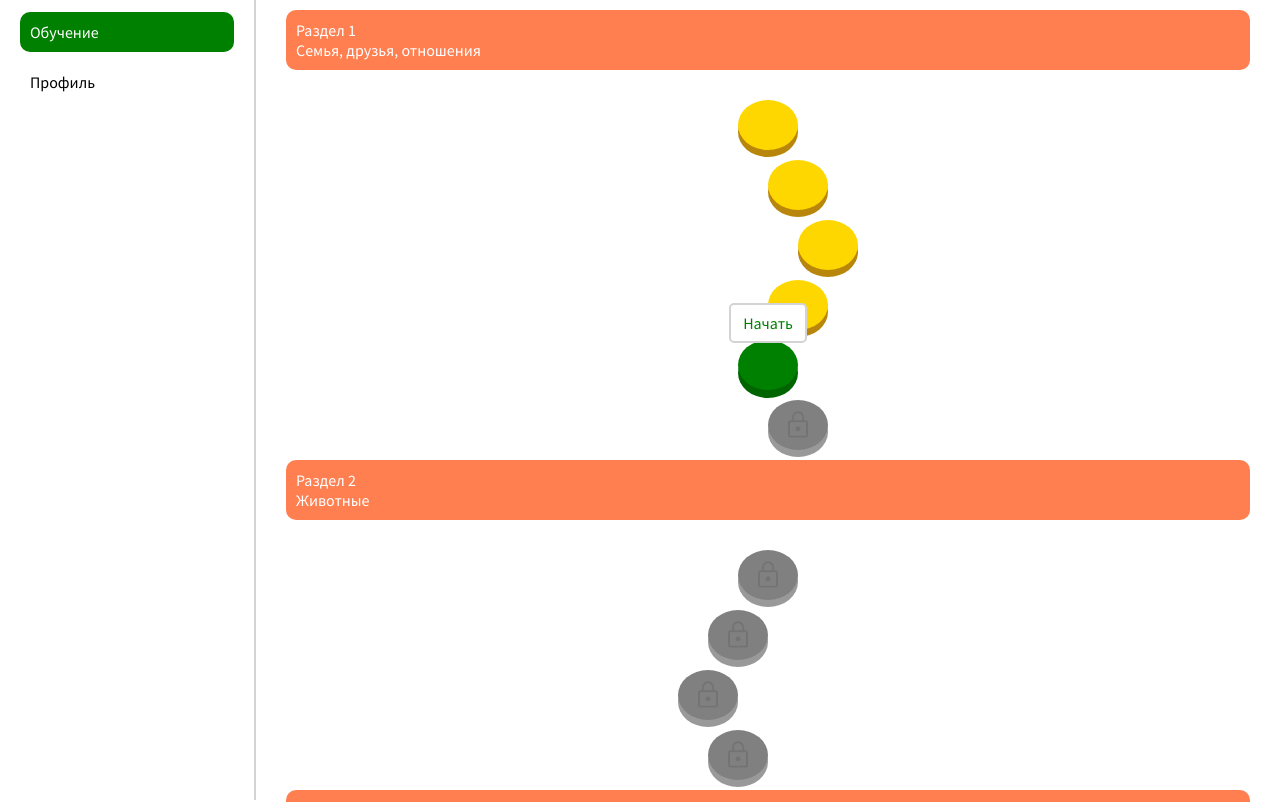
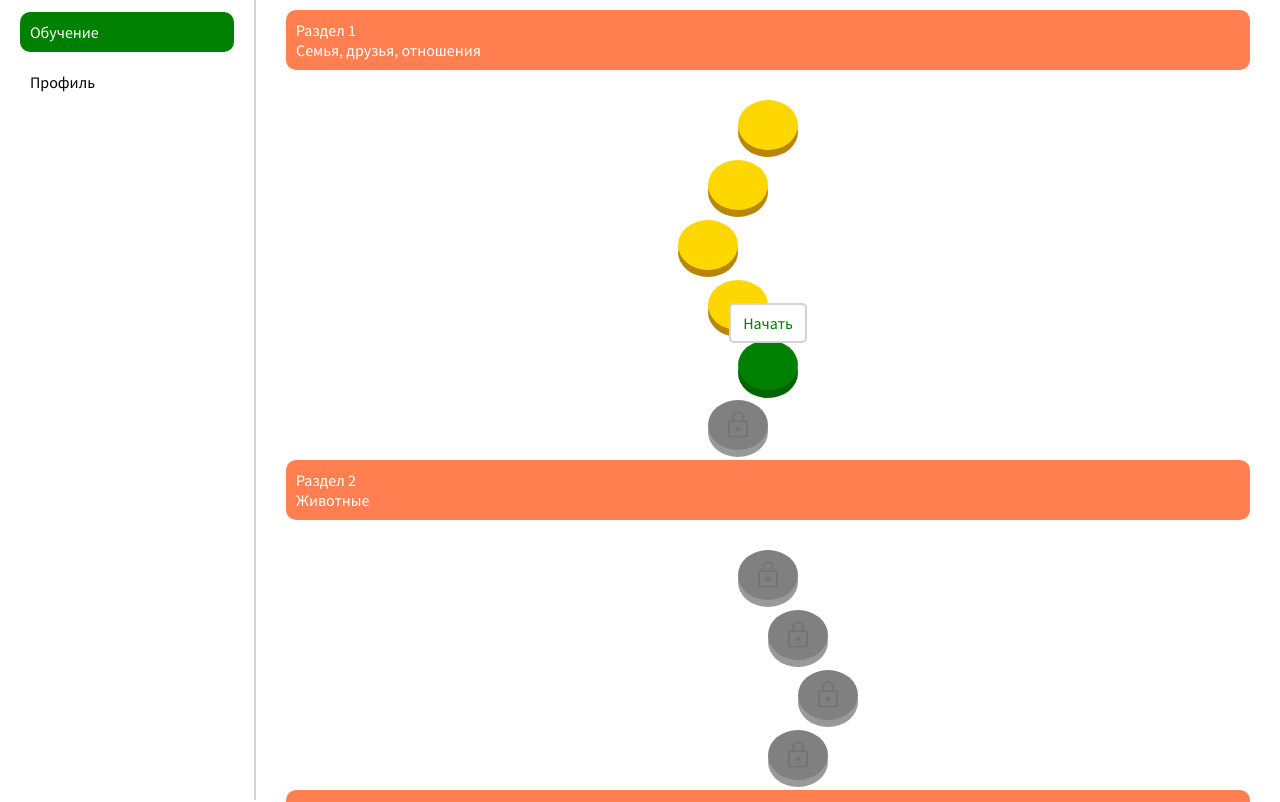
Before and after one commit to max429/react-project, a React app: page /#/learning in a window 1280 px wide. Shown: the top 802 px of the page. Built offline with nearby package versions, Linux system fonts and the light colour scheme; data requests are answered from the project's data file; a web font is replaced by a local one.

Commit message:
refactor LearningPage

```diff
--- a/src/pages/LearningPage/LearningPage.tsx
+++ b/src/pages/LearningPage/LearningPage.tsx
@@ -1,32 +1,31 @@
 import React from 'react';
-import {useGetChaptersQuery} from "../../redux/api/chaptersApi";
 import {Loading} from "../../components/Loading/Loading";
-import './LearningPage.css'
 import {Chapter} from "./parts/Chapter/Chapter";
 import {useAppSelector} from "../../hooks/redux";
+import {useGetChaptersQuery} from "../../redux/api/chaptersApi";
+import './LearningPage.css';
 
 export const LearningPage = () => {
     const {data = [], isLoading} = useGetChaptersQuery(null);
     const user = useAppSelector((state) => state.userReducer.data);
 
-    console.log('Learning');
-
-    if (isLoading) {
-        return (<Loading/>)
-    }
+    if (isLoading) {return Loading}
 
     return (
         <div>
+            <main className={'learning'}>
 
-            <main className={'learning'}>
-                {data.map((item, chapterIndex) => {
-                    return (<Chapter key={item.id} index={chapterIndex} data={item} userData={user}/>)
-                })}
+                {data.map((item, chapterIndex) =>
+                   (<Chapter
+                       key={item.id}
+                       index={chapterIndex}
+                       data={item}
+                       userData={user}
+                   />)
+                )}
+
             </main>
-           {/* <div className={'statistic'}>
-                <div></div>
-                <span>Статистика</span>
-            </div>*/}
+
         </div>
     )
 }
--- a/src/pages/LearningPage/parts/Chapter/Chapter.tsx
+++ b/src/pages/LearningPage/parts/Chapter/Chapter.tsx
@@ -1,9 +1,8 @@
 import React, {FC} from 'react';
-import {Task, TaskState} from "../Task/Task";
-import './Chapter.css'
 import {IChapter} from "../../../../interfaces/chapters.interface";
 import {IUser} from "../../../../interfaces/user.interface";
-
+import {TaskWrapper} from "../Task/TaskWrapper";
+import './Chapter.css'
 
 interface IProps {
     data: IChapter;
@@ -12,39 +11,25 @@ interface IProps {
 }
 
 export const Chapter: FC<IProps> = ({data, index, userData}) => {
-    const isEven = index % 2 === 0;
-    let offsetDirection = isEven ? 'right' : 'left';
+
     const {tasks, name, id} = data;
 
     return (<div className={'chapter'}>
+
         <div className={'chapter__header'}>
             <span>Раздел {index + 1}</span>
             <span className={'chapter__header-name'}>{name}</span>
         </div>
+
         {tasks.map((task, taskIndex) => {
-            const {passedTasks, currentTask} = userData;
-            let offset = 60;
-            if ((isEven && offsetDirection === 'right' || !isEven && offsetDirection === 'left') &&
-                taskIndex % 4 === 3 ||
-                (!isEven && offsetDirection === 'right' || isEven && offsetDirection === 'left') &&
-                taskIndex % 3 === 1) {
-                offset = 20
-            }
-            const margin = (taskIndex % 4) * (offsetDirection === 'left' ? -offset : offset)
-            let taskState: TaskState = 'locked';
+            return (<TaskWrapper
+                chapterIndex={index}
+                taskIndex={taskIndex}
+                userData={userData}
+                task={task}
+                chapterId={id}
+            />)
+        })}
 
-            if (!passedTasks?.length && !index && !taskIndex ||
-                currentTask?.taskId === task.id && currentTask.chapterId === id) {
-                taskState = 'current';
-            }  else if (passedTasks?.length) {
-                for (let i = 0; i < passedTasks.length; i++) {
-                    if (passedTasks[i].taskId === task.id &&
-                        passedTasks[i].chapterId === id) {
-                        taskState = 'passed';
-                    }
-                }
-            }
-            return (<Task margin={margin} key={task.id} taskState={taskState} data={task} chapterId={data.id}/>)
-        })}
     </div>)
 }
--- /dev/null
+++ b/src/pages/LearningPage/parts/Task/TaskWrapper.tsx
@@ -0,0 +1,41 @@
+import React, {FC} from 'react';
+import {Task, TaskState} from "./Task";
+import {IUser} from "../../../../interfaces/user.interface";
+import {IChapterTask} from "../../../../interfaces/chapters.interface";
+
+interface IProps {
+    chapterIndex: number;
+    chapterId: number;
+    taskIndex: number;
+    userData: IUser;
+    task: IChapterTask;
+}
+export const TaskWrapper: FC<IProps> =
+    ({chapterIndex, taskIndex, userData, task, chapterId}) => {
+
+    const isEven = chapterIndex % 2;
+    let offsetDirection = isEven ? 'right' : 'left';
+    const {passedTasks, currentTask} = userData;
+    let offset = 60;
+    if ((isEven && offsetDirection === 'right' || !isEven && offsetDirection === 'left') &&
+        taskIndex % 4 === 3 ||
+        (!isEven && offsetDirection === 'right' || isEven && offsetDirection === 'left') &&
+        taskIndex % 3 === 1) {
+        offset = 20
+    }
+    const margin = (taskIndex % 4) * (offsetDirection === 'left' ? -offset : offset);
+    let taskState: TaskState = 'locked';
+
+    if (!passedTasks?.length && !chapterIndex && !taskIndex ||
+        currentTask?.taskId === task.id && currentTask?.chapterId === chapterId) {
+        taskState = 'current';
+    }  else if (passedTasks?.length) {
+        for (let i = 0; i < passedTasks.length; i++) {
+            if (passedTasks[i].taskId === task.id &&
+                passedTasks[i].chapterId === chapterId) {
+                taskState = 'passed';
+            }
+        }
+    }
+    return (<Task margin={margin} taskState={taskState} data={task} chapterId={chapterId}/>)
+}
```
